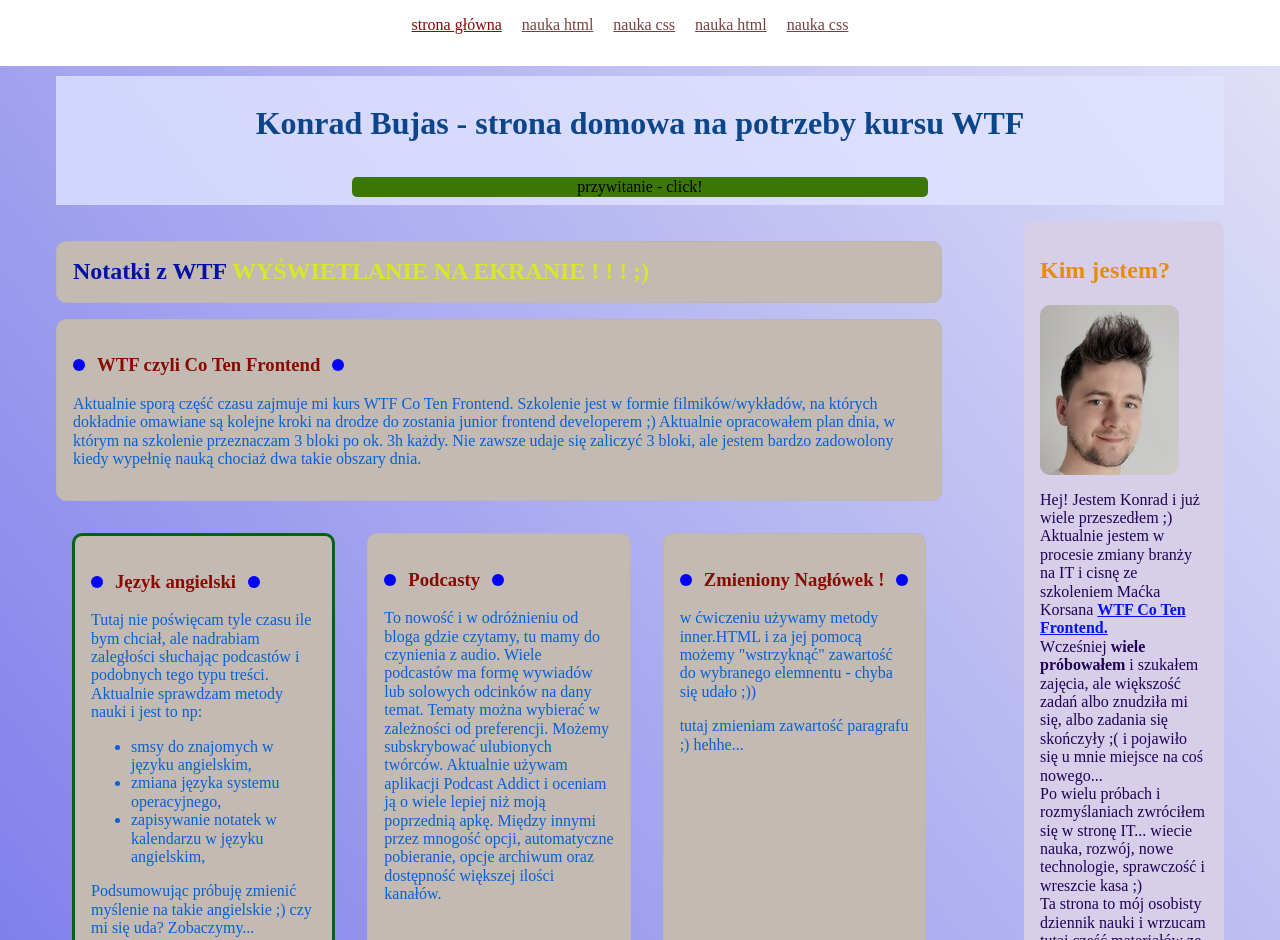
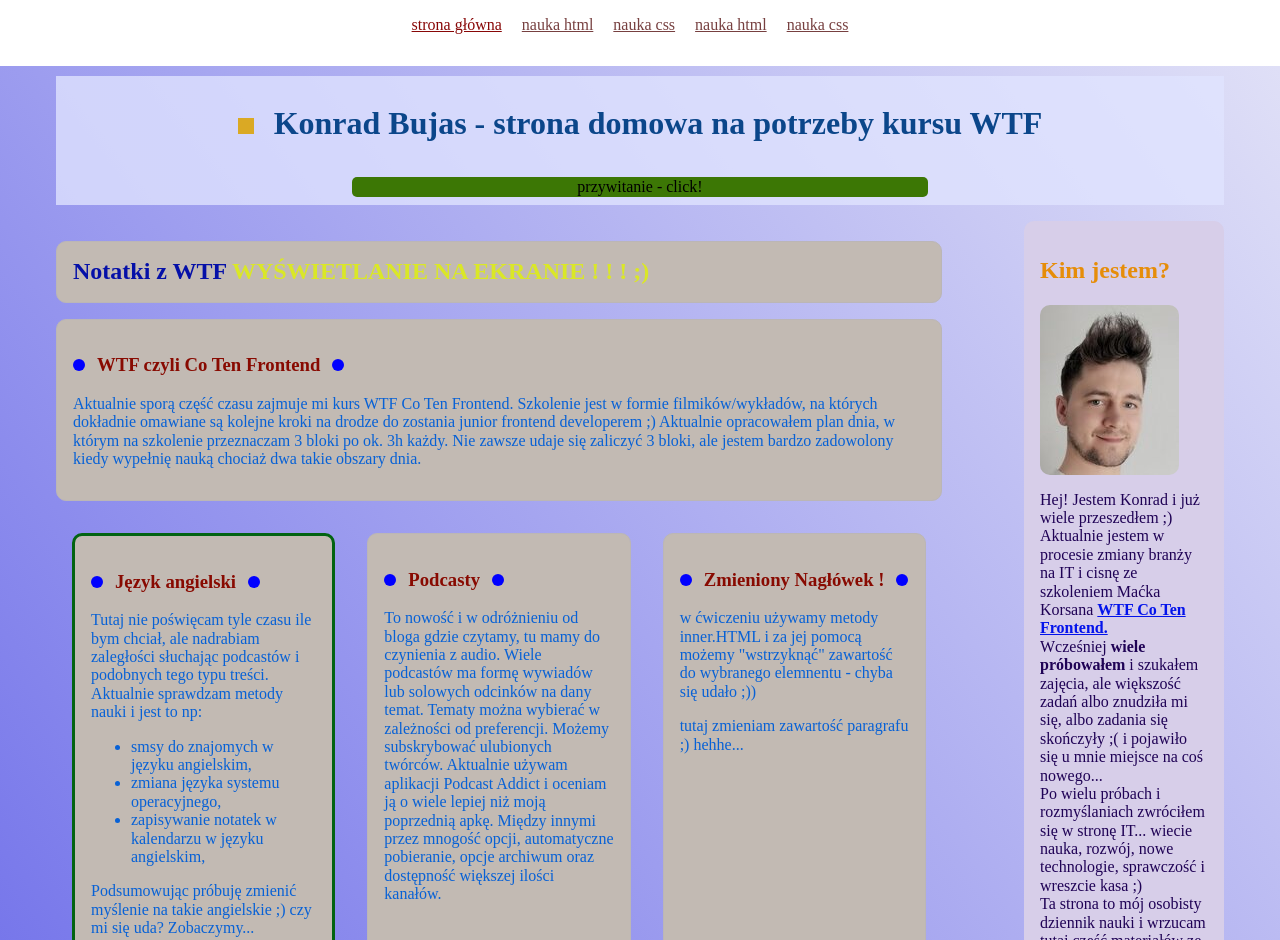
Before and after one commit to konradbujas/homepage, a plain HTML site: page index.html in a window 1280 px wide. Shown: the top 940 px of the page. Drawn offline with Linux system fonts and the light colour scheme.

Commit message:
before and after pseudo elements & class

```diff
--- a/index.html
+++ b/index.html
@@ -131,7 +131,6 @@
           <h3 class="learn-technique__title">Przykładowy artykuł</h3>
           <p class="learn-technique__description">
             Lorem ipsum dolor sit amet consectetur adipisicing elit. Minima numquam nesciunt voluptatum unde exercitationem. Aspernatur iusto repellat totam excepturi sapiente quibusdam, repellendus natus at reprehenderit laboriosam recusandae temporibus, quaerat iure!
-            <br/>Lorem ipsum dolor sit amet consectetur adipisicing elit. Minima numquam nesciunt voluptatum unde exercitationem. Aspernatur iusto repellat totam excepturi sapiente quibusdam, repellendus natus at reprehenderit laboriosam recusandae temporibus, quaerat iure!
 
           </p>
         </article>
@@ -140,7 +139,6 @@
           <h3 class="learn-technique__title">Przykładowy artykuł</h3>
           <p class="learn-technique__description">
             Lorem ipsum dolor sit amet consectetur adipisicing elit. Minima numquam nesciunt voluptatum unde exercitationem. Aspernatur iusto repellat totam excepturi sapiente quibusdam, repellendus natus at reprehenderit laboriosam recusandae temporibus, quaerat iure!
-            <br/>Lorem ipsum dolor sit amet consectetur adipisicing elit. Minima numquam nesciunt voluptatum unde exercitationem. Aspernatur iusto repellat totam excepturi sapiente quibusdam, repellendus natus at reprehenderit laboriosam recusandae temporibus, quaerat iure!
 
           </p>
         </article>
@@ -149,15 +147,6 @@
           <h3 class="learn-technique__title">Przykładowy artykuł</h3>
           <p class="learn-technique__description">
             Lorem ipsum dolor sit amet consectetur adipisicing elit. Minima numquam nesciunt voluptatum unde exercitationem. Aspernatur iusto repellat totam excepturi sapiente quibusdam, repellendus natus at reprehenderit laboriosam recusandae temporibus, quaerat iure!
-            <br/>Lorem ipsum dolor sit amet consectetur adipisicing elit. Minima numquam nesciunt voluptatum unde exercitationem. Aspernatur iusto repellat totam excepturi sapiente quibusdam, repellendus natus at reprehenderit laboriosam recusandae temporibus, quaerat iure!
-
-          </p>
-        </article>
-        <article class="learn-technique">
-          <h3 class="learn-technique__title">Przykładowy artykuł</h3>
-          <p class="learn-technique__description">
-            Lorem ipsum dolor sit amet consectetur adipisicing elit. Minima numquam nesciunt voluptatum unde exercitationem. Aspernatur iusto repellat totam excepturi sapiente quibusdam, repellendus natus at reprehenderit laboriosam recusandae temporibus, quaerat iure!
-            <br/>Lorem ipsum dolor sit amet consectetur adipisicing elit. Minima numquam nesciunt voluptatum unde exercitationem. Aspernatur iusto repellat totam excepturi sapiente quibusdam, repellendus natus at reprehenderit laboriosam recusandae temporibus, quaerat iure!
 
           </p>
         </article>
@@ -166,7 +155,6 @@
           <h3 class="learn-technique__title">Przykładowy artykuł</h3>
           <p class="learn-technique__description">
             Lorem ipsum dolor sit amet consectetur adipisicing elit. Minima numquam nesciunt voluptatum unde exercitationem. Aspernatur iusto repellat totam excepturi sapiente quibusdam, repellendus natus at reprehenderit laboriosam recusandae temporibus, quaerat iure!
-            <br/>Lorem ipsum dolor sit amet consectetur adipisicing elit. Minima numquam nesciunt voluptatum unde exercitationem. Aspernatur iusto repellat totam excepturi sapiente quibusdam, repellendus natus at reprehenderit laboriosam recusandae temporibus, quaerat iure!
 
           </p>
         </article>
@@ -175,7 +163,14 @@
           <h3 class="learn-technique__title">Przykładowy artykuł</h3>
           <p class="learn-technique__description">
             Lorem ipsum dolor sit amet consectetur adipisicing elit. Minima numquam nesciunt voluptatum unde exercitationem. Aspernatur iusto repellat totam excepturi sapiente quibusdam, repellendus natus at reprehenderit laboriosam recusandae temporibus, quaerat iure!
-            <br/>Lorem ipsum dolor sit amet consectetur adipisicing elit. Minima numquam nesciunt voluptatum unde exercitationem. Aspernatur iusto repellat totam excepturi sapiente quibusdam, repellendus natus at reprehenderit laboriosam recusandae temporibus, quaerat iure!
+
+          </p>
+        </article>
+
+        <article class="learn-technique">
+          <h3 class="learn-technique__title">Przykładowy artykuł</h3>
+          <p class="learn-technique__description">
+            Lorem ipsum dolor sit amet consectetur adipisicing elit. Minima numquam nesciunt voluptatum unde exercitationem. Aspernatur iusto repellat totam excepturi sapiente quibusdam, repellendus natus at reprehenderit laboriosam recusandae temporibus, quaerat iure!
 
           </p>
         </article>
--- a/style.css
+++ b/style.css
@@ -101,7 +101,8 @@ a {
 }
 
 .learn-technique:hover{
-  background: hotpink;
+  background: rgb(237, 243, 241);
+  border: 3px blue solid;
 }
 
 
@@ -246,6 +247,16 @@ a {
   .main__heading {
     min-height: 50px;
   }
+
+  .main__heading::before {
+  content: "";
+  display: inline-block;
+  width: 16px;
+  height: 16px;
+
+  background: rgb(218, 169, 36);
+  margin-right: 12px;
+  }
   .navigation {
     background: rgb(255, 255, 255);
     padding: 16px;
```
